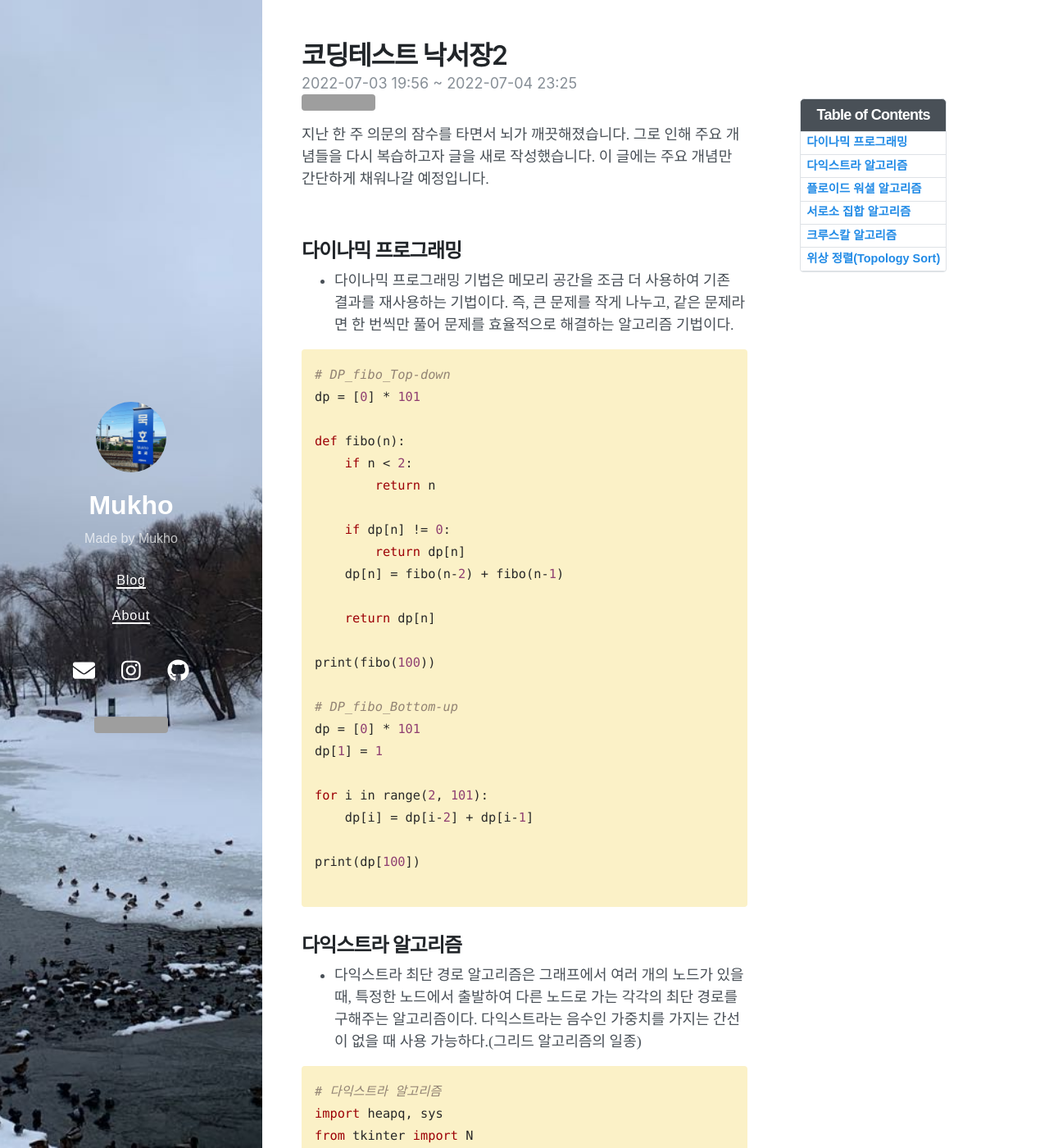
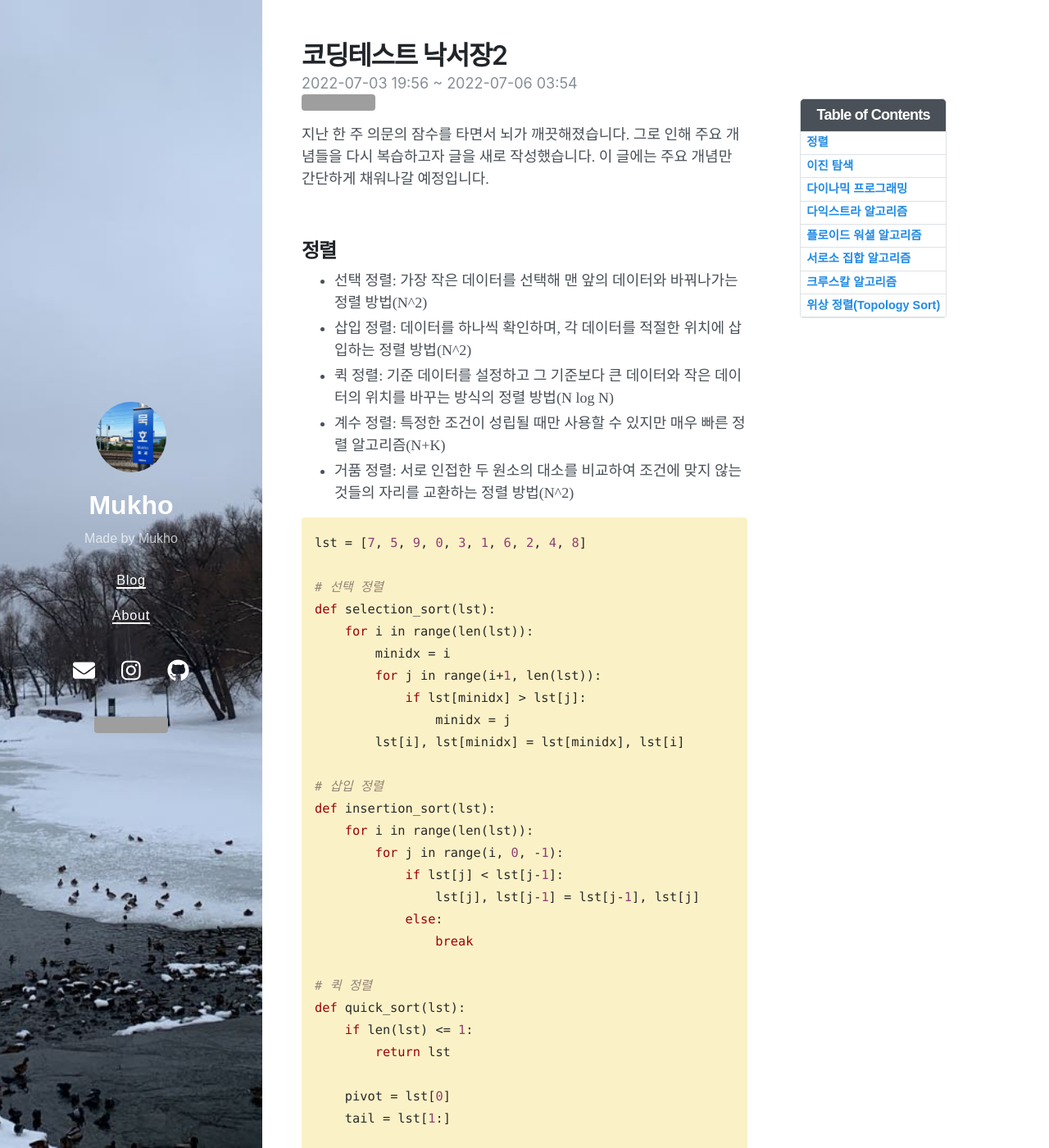
Before and after one commit to mukhoplus/mukhoplus.github.io, a Jekyll site: the page built from _posts/2022-07-03-코딩테스트 낙서장2.md, in a window 1280 px wide and 1400 px high. Shown: the whole window at 82% size. Built offline with Jekyll 4.4.1, drawn with Linux system fonts in a browser that asks for light colours; nearby versions of some CDN libraries; comment, search, counter and statistics services are not loaded; some of the changed text lies outside the part shown; grey boxes are pictures that could not be loaded.

Commit message:
Sort and Search

````diff
--- a/_posts/2022-07-03-코딩테스트 낙서장2.md
+++ b/_posts/2022-07-03-코딩테스트 낙서장2.md
@@ -2,12 +2,101 @@
 layout: post
 title: 코딩테스트 낙서장2
 date: 2022-07-03 19:56 +0000
-last_modified_at: 2022-07-04 23:25:14 +0000
+last_modified_at: 2022-07-06 03:54:28 +0000
 tags: [코딩테스트]
 toc:  true
 ---
 
 지난 한 주 의문의 잠수를 타면서 뇌가 깨끗해졌습니다. 그로 인해 주요 개념들을 다시 복습하고자 글을 새로 작성했습니다. 이 글에는 주요 개념만 간단하게 채워나갈 예정입니다.<br><br>
+
+## 정렬<br>
+- 선택 정렬: 가장 작은 데이터를 선택해 맨 앞의 데이터와 바꿔나가는 정렬 방법(N^2)
+- 삽입 정렬: 데이터를 하나씩 확인하며, 각 데이터를 적절한 위치에 삽입하는 정렬 방법(N^2)
+- 퀵 정렬: 기준 데이터를 설정하고 그 기준보다 큰 데이터와 작은 데이터의 위치를 바꾸는 방식의 정렬 방법(N log N)
+- 계수 정렬: 특정한 조건이 성립될 때만 사용할 수 있지만 매우 빠른 정렬 알고리즘(N+K)
+- 거품 정렬: 서로 인접한 두 원소의 대소를 비교하여 조건에 맞지 않는 것들의 자리를 교환하는 정렬 방법(N^2)
+
+```python
+lst = [7, 5, 9, 0, 3, 1, 6, 2, 4, 8]
+
+# 선택 정렬
+def selection_sort(lst):
+    for i in range(len(lst)):
+        minidx = i
+        for j in range(i+1, len(lst)):
+            if lst[minidx] > lst[j]:
+                minidx = j
+        lst[i], lst[minidx] = lst[minidx], lst[i]
+
+# 삽입 정렬
+def insertion_sort(lst):
+    for i in range(len(lst)):
+        for j in range(i, 0, -1):
+            if lst[j] < lst[j-1]:
+                lst[j], lst[j-1] = lst[j-1], lst[j]
+            else:
+                break
+
+# 퀵 정렬
+def quick_sort(lst):
+    if len(lst) <= 1:
+        return lst
+
+    pivot = lst[0]
+    tail = lst[1:]
+
+    lstleft = [x for x in tail if x <= pivot]
+    lstright = [x for x in tail if pivot < x]
+
+    return quick_sort(lstleft) + [pivot] + quick_sort(lstright)
+
+# 계수 정렬
+counting = [0] * (max(lst)+1)
+def countsort(lst):
+    for n in lst:
+        counting[n] += 1
+
+    for i in range(len(counting)):
+        for _ in range(counting[i]):
+            print(i, end=' ')
+
+# 거품 정렬
+def bubble_sort(lst):
+    for i in range(len(lst)):
+        for j in range(1, len(lst)-i):
+            if lst[j-1] > lst[j]:
+                lst[j-1], lst[j] = lst[j], lst[j-1]
+
+```
+
+## 이진 탐색<br>
+- 이진 탐색은 O(n)인 순차 탐색보다 효율이 좋은 탐색 기법으로, 정렬되어있는 리스트에 대해 O(log n)의 시간복잡도로 탐색을 할 수 있는 방식입니다.
+
+```python
+# 순차 탐색
+def sequential_search(lst, target):
+    for i in range(len(lst)):
+        if lst[i] == target:
+            return i
+
+    return -1
+
+# 이진 탐색
+def binary_search(lst, s, e, target):
+    if s > e:
+        return -1
+
+    m = (s+e) // 2
+
+    if lst[m] == target:
+        return m
+
+    if target < lst[m]:
+        return binary_search(lst, s, m-1, target)
+    else:
+        return binary_search(lst, m+1, e, target)
+
+```
 
 ## 다이나믹 프로그래밍<br>
 - 다이나믹 프로그래밍 기법은 메모리 공간을 조금 더 사용하여 기존 결과를 재사용하는 기법이다. 즉, 큰 문제를 작게 나누고, 같은 문제라면 한 번씩만 풀어 문제를 효율적으로 해결하는 알고리즘 기법이다.
````
